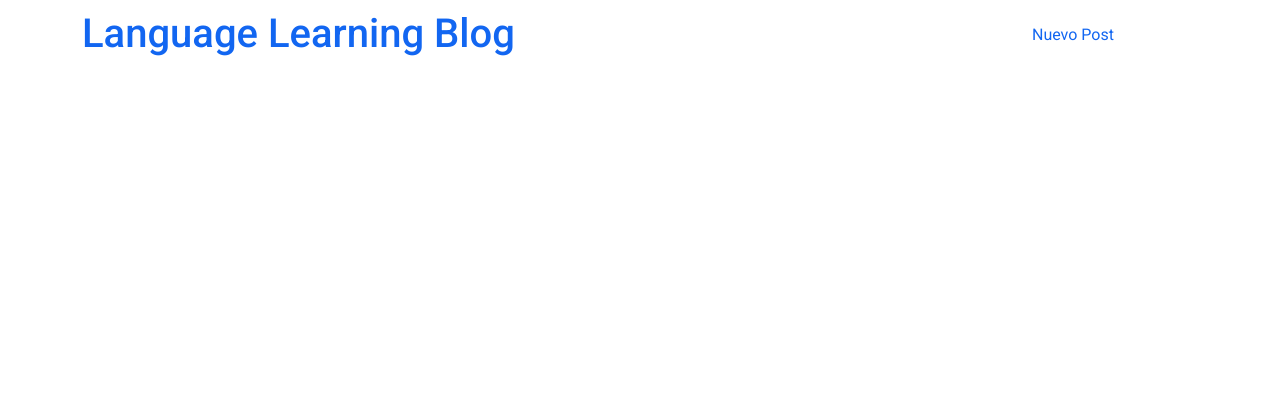
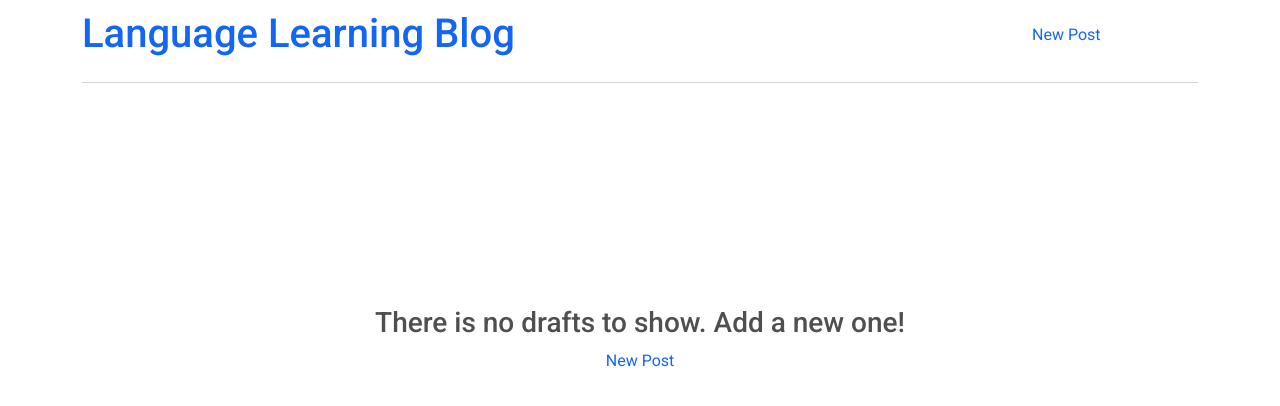
Before and after one commit to DavidPalomeque/languageLearningBlog, a Django app: page /draft/list/ in a window 1280 px wide. Shown: the top 406 px of the page. Run offline with Django 3.2, Linux system fonts and the light colour scheme; the visitor is signed in with stand-in values (Sample User, id 1); data that the repository does not hold is empty.

Commit message:
add: new post options if there is no drafts to show;

```diff
--- a/blog/templates/blog/base.html
+++ b/blog/templates/blog/base.html
@@ -23,7 +23,7 @@
                     <div class="col-sm-12 col-lg-2" style="padding: 12px;">
                         {% if user.is_authenticated %}
                             <a href="{% url 'post_new' %}">
-                                Nuevo Post
+                                New Post
                             </a>
                         {% endif %}
                     </div>
--- a/blog/templates/blog/draft_list.html
+++ b/blog/templates/blog/draft_list.html
@@ -2,6 +2,7 @@
 
 
 {% block content %}
+    {% if drafts.count > 0 %}
         {% for draft in drafts %}
             <article>
                 <hr>
@@ -9,4 +10,13 @@
                 <p>{{ draft.text|truncatewords:80 }}</p>
             </article>
         {% endfor %}
+    {% else %}
+        <hr>
+        <article style="text-align: center;margin-top:20%;">
+            <h3>There is no drafts to show. Add a new one!</h3>
+            {% if user.is_authenticated %}
+                <a href="{% url 'post_new' %}">New Post</a>
+            {% endif %}
+        </article>
+    {% endif %}
 {% endblock %}
```
Lines whose indentation alone changed are shown as unchanged.
